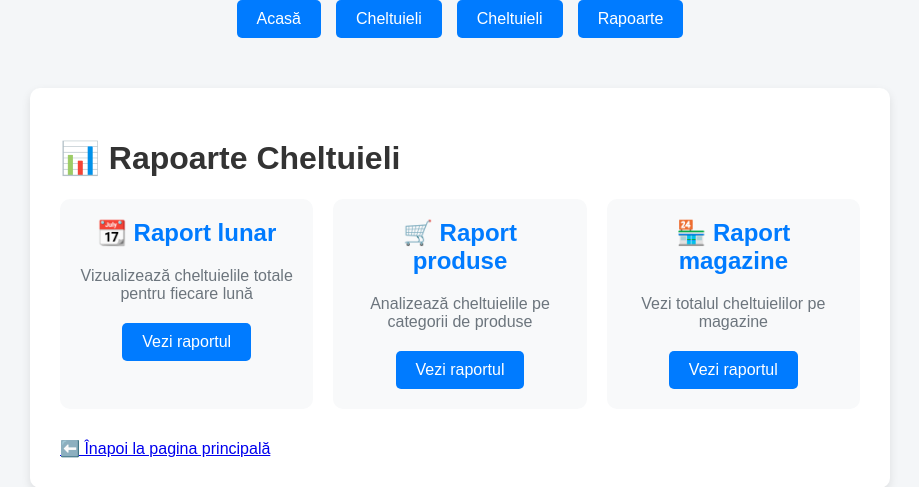
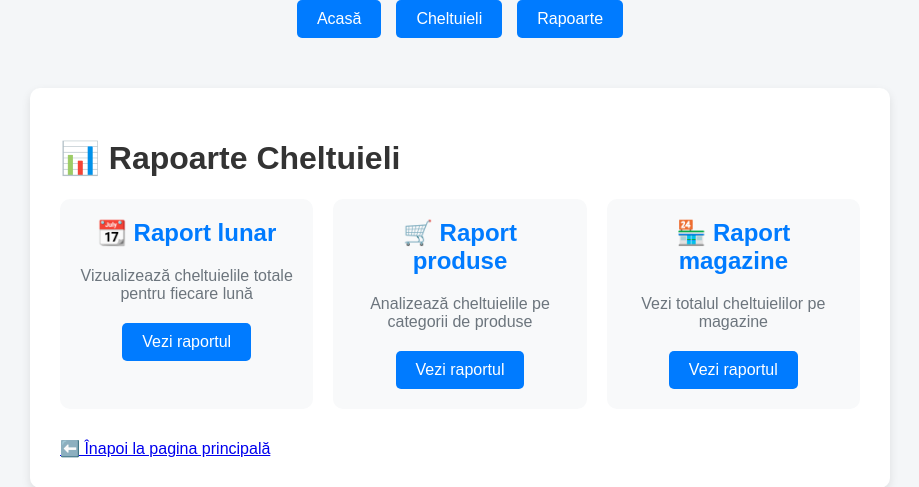
Before and after one commit to orlandor88/expenses_project, a Flask app: page /reports in a window 1280 px wide. Shown: the top 487 px of the page, without its empty margins (180-1099 px from the left). Run offline with Flask 2, Linux system fonts and the light colour scheme.

Commit message:
Edited reports tab

```diff
--- a/templates/reports.html
+++ b/templates/reports.html
@@ -8,7 +8,6 @@
 <body>
     <div class="navbar">
         <a href="/">Acasă</a>
-        <a href="/add_store">Cheltuieli</a>
         <a href="/cheltuieli">Cheltuieli</a>
         <a href="/reports">Rapoarte</a>
 <!--        <a href="/reports/monthly">Rapoarte lunare</a>
```
